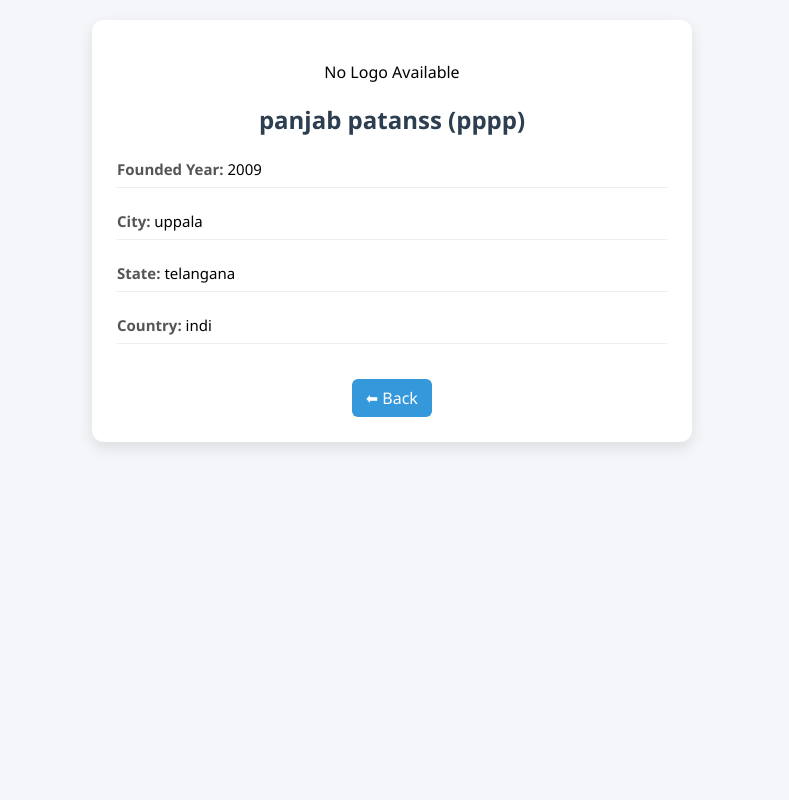
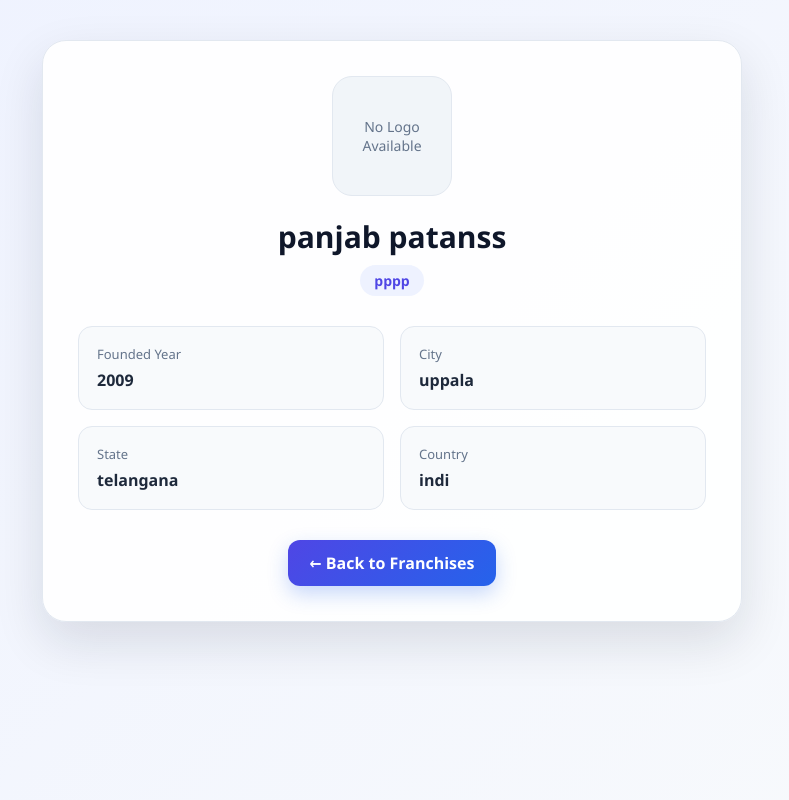
Before and after one commit to Goda-Bharath/django-web-application, a Django app: template zepto/templates/franchise_deatles.html in a window 1280 px wide. Shown: the whole page, without its empty margins (248-1037 px from the left). Run offline with Django 5.2, Linux system fonts and the light colour scheme; the template is opened without the code that fills it: values that come from a table or form of the project are taken from there, others are empty; data comes from the database, SQL or seed files in the repository; parts of the project's set-up code (start-up, migrations or seed data) failed here and were passed over.

Commit message:
Enhance TripPilot franchise details UI

```diff
--- a/zepto/templates/franchise_deatles.html
+++ b/zepto/templates/franchise_deatles.html
@@ -3,72 +3,167 @@
 <head>
     <meta charset="UTF-8">
     <meta name="viewport" content="width=device-width, initial-scale=1.0">
-    <title>Franchise Details</title>
+
+    <title>{{ franchise.name }} | Franchise Details</title>
 
     <style>
+        * {
+            margin: 0;
+            padding: 0;
+            box-sizing: border-box;
+        }
+
         body {
-            font-family: 'Segoe UI', Tahoma, Geneva, Verdana, sans-serif;
-            background: #f4f6f9;
-            margin: 0;
-            padding: 20px;
+            font-family: "Segoe UI", Tahoma, Geneva, Verdana, sans-serif;
+            min-height: 100vh;
+            background: linear-gradient(135deg, #eef2ff, #f8fafc);
+            padding: 40px 20px;
+            color: #1e293b;
         }
 
         .container {
-            max-width: 600px;
+            width: 100%;
+            max-width: 700px;
             margin: auto;
         }
 
         .card {
-            background: white;
-            border-radius: 12px;
-            padding: 25px;
-            box-shadow: 0 6px 15px rgba(0,0,0,0.1);
+            background: rgba(255, 255, 255, 0.95);
+            border-radius: 24px;
+            padding: 35px;
+            box-shadow: 0 20px 50px rgba(15, 23, 42, 0.12);
+            border: 1px solid #e2e8f0;
+            overflow: hidden;
+        }
+
+        .header {
+            text-align: center;
+            margin-bottom: 30px;
+        }
+
+        .logo-wrapper {
+            width: 120px;
+            height: 120px;
+            margin: 0 auto 20px;
+            border-radius: 20px;
+            background: #f1f5f9;
+            display: flex;
+            align-items: center;
+            justify-content: center;
+            overflow: hidden;
+            border: 1px solid #e2e8f0;
+        }
+
+        .logo-wrapper img {
+            width: 100%;
+            height: 100%;
+            object-fit: contain;
+            padding: 10px;
+        }
+
+        .logo-placeholder {
+            color: #64748b;
+            font-size: 14px;
             text-align: center;
         }
 
-        .logo {
-            margin-bottom: 15px;
+        .header h1 {
+            font-size: 30px;
+            font-weight: 700;
+            color: #0f172a;
+            margin-bottom: 8px;
         }
 
-        .logo img {
-            height: 80px;
-            border-radius: 8px;
+        .short-name {
+            display: inline-block;
+            background: #eef2ff;
+            color: #4f46e5;
+            padding: 6px 14px;
+            border-radius: 999px;
+            font-size: 14px;
+            font-weight: 600;
         }
 
-        h2 {
-            margin-bottom: 15px;
-            color: #2c3e50;
+        .details {
+            display: grid;
+            grid-template-columns: repeat(2, 1fr);
+            gap: 16px;
+            margin-top: 25px;
         }
 
-        .info {
-            text-align: left;
-            margin-top: 15px;
+        .detail-box {
+            background: #f8fafc;
+            border: 1px solid #e2e8f0;
+            border-radius: 14px;
+            padding: 18px;
+            transition: 0.25s ease;
         }
 
-        .info p {
-            padding: 8px 0;
-            border-bottom: 1px solid #eee;
-            font-size: 15px;
+        .detail-box:hover {
+            transform: translateY(-3px);
+            box-shadow: 0 8px 20px rgba(15, 23, 42, 0.08);
         }
 
-        .label {
-            font-weight: bold;
-            color: #555;
+        .detail-label {
+            display: block;
+            font-size: 13px;
+            color: #64748b;
+            margin-bottom: 6px;
+        }
+
+        .detail-value {
+            font-size: 16px;
+            font-weight: 600;
+            color: #1e293b;
+        }
+
+        .actions {
+            display: flex;
+            justify-content: center;
+            margin-top: 30px;
         }
 
         .back-link {
-            display: inline-block;
-            margin-top: 20px;
+            display: inline-flex;
+            align-items: center;
+            gap: 8px;
             text-decoration: none;
             color: white;
-            background: #3498db;
-            padding: 8px 14px;
-            border-radius: 6px;
-            transition: 0.3s;
+            background: linear-gradient(135deg, #4f46e5, #2563eb);
+            padding: 12px 22px;
+            border-radius: 12px;
+            font-weight: 600;
+            transition: 0.3s ease;
+            box-shadow: 0 8px 20px rgba(37, 99, 235, 0.25);
         }
 
         .back-link:hover {
-            background: #2980b9;
+            transform: translateY(-2px);
+            box-shadow: 0 12px 25px rgba(37, 99, 235, 0.35);
+        }
+
+        @media (max-width: 600px) {
+            body {
+                padding: 20px 12px;
+            }
+
+            .card {
+                padding: 25px 18px;
+                border-radius: 18px;
+            }
+
+            .header h1 {
+                font-size: 24px;
+            }
+
+            .details {
+                grid-template-columns: 1fr;
+            }
+
+            .logo-wrapper {
+                width: 100px;
+                height: 100px;
+            }
         }
     </style>
 </head>
@@ -76,28 +171,97 @@
 <body>
 
 <div class="container">
+
     <div class="card">
 
-        <div class="logo">
-            {% if franchise.logo_url %}
-                <img src="{{ franchise.logo_url.url }}" alt="logo">
-            {% else %}
-                <p>No Logo Available</p>
+        <!-- Header -->
+        <div class="header">
+
+            <div class="logo-wrapper">
+
+                {% if franchise.logo_url %}
+                    <img
+                        src="{{ franchise.logo_url.url }}"
+                        alt="{{ franchise.name }} logo"
+                    >
+                {% else %}
+                    <span class="logo-placeholder">
+                        No Logo Available
+                    </span>
+                {% endif %}
+
+            </div>
+
+            <h1>{{ franchise.name }}</h1>
+
+            {% if franchise.short_name %}
+                <span class="short-name">
+                    {{ franchise.short_name }}
+                </span>
             {% endif %}
+
         </div>
 
-        <h2>{{ franchise.name }} ({{ franchise.short_name }})</h2>
+        <div class="details">
 
-        <div class="info">
-            <p><span class="label">Founded Year:</span> {{ franchise.founded_year }}</p>
-            <p><span class="label">City:</span> {{ franchise.city }}</p>
-            <p><span class="label">State:</span> {{ franchise.state }}</p>
-            <p><span class="label">Country:</span> {{ franchise.country }}</p>
+            <div class="detail-box">
+                <span class="detail-label">
+                    Founded Year
+                </span>
+
+                <span class="detail-value">
+                    {{ franchise.founded_year }}
+                </span>
+            </div>
+
+
+            <div class="detail-box">
+                <span class="detail-label">
+                    City
+                </span>
+
+                <span class="detail-value">
+                    {{ franchise.city }}
+                </span>
+            </div>
+
+
+            <div class="detail-box">
+                <span class="detail-label">
+                    State
+                </span>
+
+                <span class="detail-value">
+                    {{ franchise.state }}
+                </span>
+            </div>
+
+
+            <div class="detail-box">
+                <span class="detail-label">
+                    Country
+                </span>
+
+                <span class="detail-value">
+                    {{ franchise.country }}
+                </span>
+            </div>
+
         </div>
 
-        <a href="{% url 'franchise_lists' %}" class="back-link">⬅ Back</a>
+        <div class="actions">
+
+            <a
+                href="{% url 'franchise_lists' %}"
+                class="back-link"
+            >
+                ← Back to Franchises
+            </a>
+
+        </div>
 
     </div>
+
 </div>
 
 </body>
```
